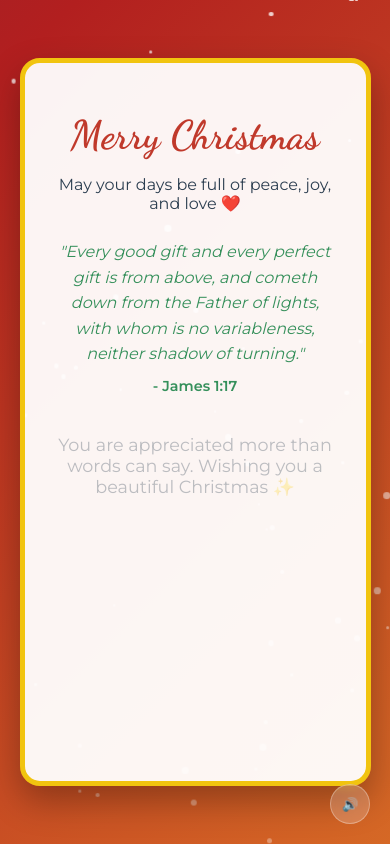
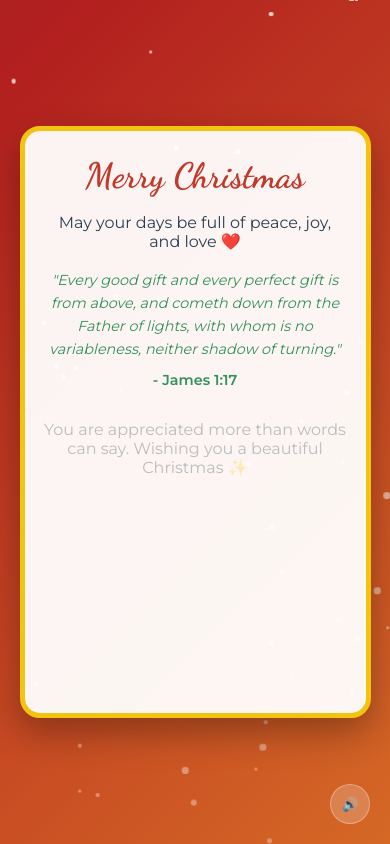
Before and after one commit to BusulwaJordan/christmas-wish, a plain HTML site: page index.html in a window 390 px wide. Both pictures are taken after a click on the button "Open". Drawn offline with nearby package versions, Linux system fonts and the light colour scheme; a web font is replaced by a local one.

Commit message:
Update index.html

```diff
--- a/index.html
+++ b/index.html
@@ -32,13 +32,15 @@
             background: linear-gradient(135deg, #1a2a6c, #b21f1f, #fdbb2d);
             background-size: 400% 400%;
             animation: gradientBG 15s ease infinite;
-            height: 100vh;
-            overflow: hidden;
+            min-height: 100vh;
+            overflow-x: hidden;
+            overflow-y: auto;
             display: flex;
             justify-content: center;
             align-items: center;
             color: var(--white);
             text-align: center;
+            padding: 20px 0;
         }
 
         @keyframes gradientBG {
@@ -76,15 +78,16 @@
 
         /* Screens */
         .screen {
-            position: absolute;
+            position: relative;
             width: 90%;
             max-width: 500px;
             z-index: 10;
             transition: opacity 1s ease, transform 1s ease;
+            margin: auto;
         }
 
         .hidden {
-            display: none;
+            display: none !important;
             opacity: 0;
             transform: scale(0.9);
         }
@@ -314,17 +317,40 @@
         }
 
         /* Responsive */
-        @media (max-width: 400px) {
+        @media (max-width: 600px) {
+            #reveal-screen {
+                padding: 1.5rem 1.2rem;
+                margin: 10px auto;
+            }
+
             #reveal-screen h2 {
-                font-size: 2.5rem;
+                font-size: 2.2rem;
             }
 
             #opening-screen h1 {
-                font-size: 1.5rem;
+                font-size: 1.4rem;
+            }
+
+            .personal-msg {
+                font-size: 1rem;
+            }
+
+            .scripture-box {
+                font-size: 0.9rem;
+                margin: 1rem 0;
             }
 
             .name-input {
-                width: 120px;
+                width: 110px;
+            }
+
+            .create-own {
+                margin-top: 1.5rem;
+                padding-top: 1rem;
+            }
+
+            .gift-container {
+                font-size: 4rem;
             }
         }
     </style>
```
